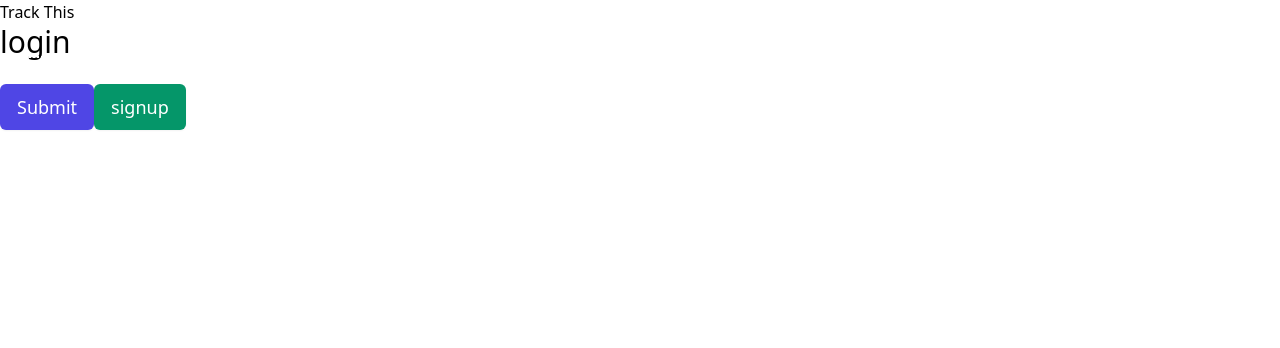
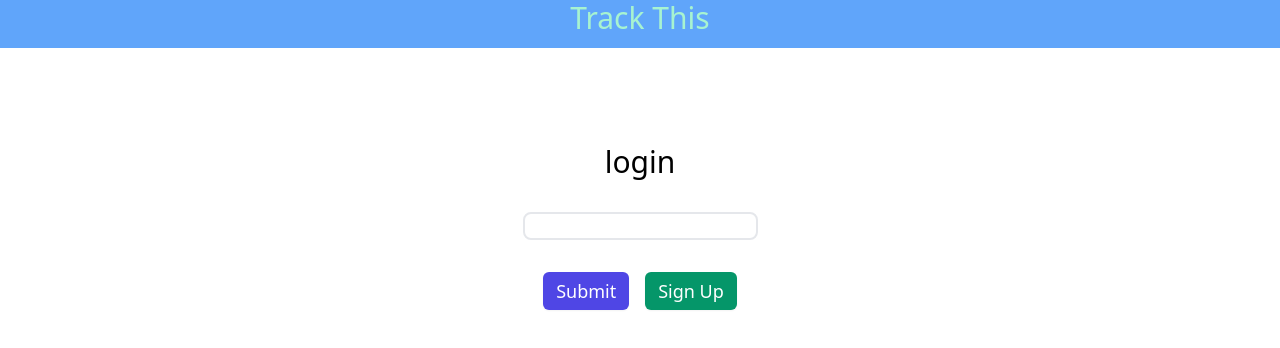
Before and after one commit to mke2111/tracking-app, a React (Create React App) app: page /profile in a window 1280 px wide. Shown: the top 348 px of the page. Built offline with nearby package versions, Linux system fonts and the light colour scheme.

Commit message:
Add styles to nav and login components

```diff
--- a/src/components/session.js
+++ b/src/components/session.js
@@ -39,13 +39,13 @@ class Session extends React.Component {
     const { formType } = this.state;
     return (
       <div >
-        <div >
-          <h1 className="text-3xl">{formType}</h1>
+        <div className="mt-24 text-center" >
+          <h1 className="text-3xl mb-8">{formType}</h1>
           <div id="error" />
-          <input type="text" id="username" name="name" className="outline-white" />
+          <input type="text" id="username" name="name" className="outline-blue rounded-lg border-2 border-blue mb-8" />
           <div>
-            <button type="button" onClick={this.setUser} className="inline-flex justify-center py-2 px-4 border border-transparent shadow-sm text-lg font-medium rounded-md text-white bg-indigo-600">Submit</button>
-            <button type="button" onClick={this.setFormType} className="inline-flex justify-center py-2 px-4 border border-transparent shadow-sm text-lg font-medium rounded-md text-white bg-green-600" >{formType === 'login' ? 'signup' : 'login'}</button>
+            <button type="button" onClick={this.setUser} className="inline-flex justify-center py-1 px-3 border border-transparent shadow-sm text-lg font-medium rounded-md text-white bg-indigo-600 mr-4">Submit</button>
+            <button type="button" onClick={this.setFormType} className="inline-flex justify-center py-1 px-3 border border-transparent shadow-sm text-lg font-medium rounded-md text-white bg-green-600" >{formType === 'login' ? 'Sign Up' : 'Log In'}</button>
           </div>
         </div>
       </div>
--- a/src/components/topMenu.js
+++ b/src/components/topMenu.js
@@ -1,7 +1,7 @@
 const Nav = () => {
   return (
-    <nav>
-      <h2>Track This</h2>
+    <nav className="bg-blue-400 h-12 text-center">
+      <h2 className="text-3xl text-green-200">Track This</h2>
     </nav>
   );
 };
--- a/src/containers/App.js
+++ b/src/containers/App.js
@@ -33,7 +33,7 @@ class App extends React.Component {
     if (uid && uid !== '') {
       handleUserUpdate(uid);
       return (
-        <main>
+        <main className="flex flex-col justify-end ">
           <Nav />
           <Switch>
             <Route exact path="/" component={Details} />
--- a/src/index.js
+++ b/src/index.js
@@ -6,7 +6,6 @@ import { Provider } from 'react-redux';
 import { createStore } from 'redux';
 import rootReducer from './reducers/index';
 import App from './containers/App';
-import reportWebVitals from './reportWebVitals';
 
 const store = createStore(rootReducer);
 
@@ -22,8 +21,3 @@ ReactDOM.render(
   </CookiesProvider>,
   document.getElementById('root'),
 );
-
-// If you want to start measuring performance in your app, pass a function
-// to log results (for example: reportWebVitals(console.log))
-// or send to an analytics endpoint. Learn more: https://bit.ly/CRA-vitals
-reportWebVitals();
```
